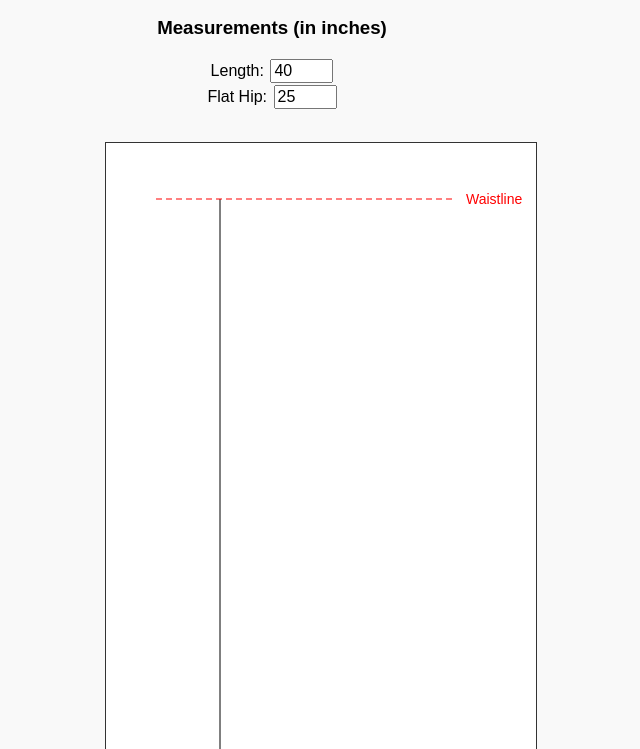
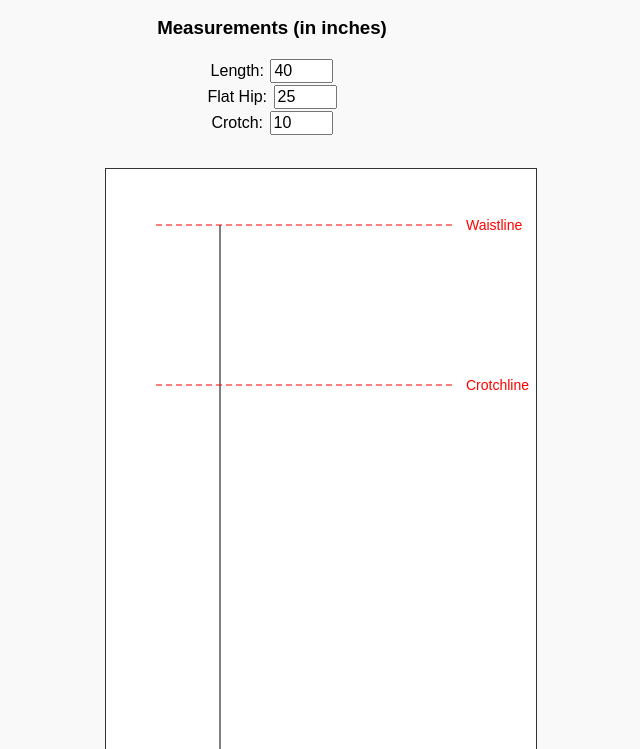
Before and after one commit to d69barrion-web/Pattern-Maker, a plain HTML site: page index.html in a window 1280 px wide. Shown: the part 51-800 px from the top of the page, without its empty margins (368-1008 px from the left). Drawn offline with Linux system fonts and the light colour scheme.

Commit message:
Update index.html

```diff
--- a/index.html
+++ b/index.html
@@ -32,7 +32,9 @@
   <p><label for="length">Length:</label>
   <input type="number" id="length" value="40" min="10" max="60"><br>
   <label for="flatHip">Flat Hip:</label>
-  <input type="number" id="flatHip" value="25" min="10" max="60"></p>
+  <input type="number" id="flatHip" value="25" min="10" max="60"><br>
+  <label for="crotch">Crotch:</label>
+  <input type="number" id="crotch" value="10" min="7" max="12"></p>
   <p></p>
   <button onclick="drawPattern()">Draw Pattern</button>
 
@@ -52,15 +54,16 @@
     function drawPattern() {
       const length = parseFloat(document.getElementById('length').value);
       const flatHip = parseFloat(document.getElementById('flatHip').value);
+      const crotch = parseFloat(document.getElementById('crotch').value);
       const totalHeight = length * scale;
       const center = ((flatHip / 8) + 4) * scale;
       const bottomY = canvas.height - 20; // offset from bottom edge
-      const waistY = bottomY - totalHeight + scale; // adjusted for -1"
+      const waistY = (bottomY - totalHeight) + scale; // adjusted for -1"
+      const crotchY = waistY + (crotch * scale); // offset from bottom edge
 
       ctx.clearRect(0, 0, canvas.width, canvas.height);
 
       // center line
-
       ctx.beginPath();
       ctx.moveTo(center, waistY);
       ctx.lineTo(center, bottomY);
@@ -70,7 +73,6 @@
       ctx.closePath();
 
       // bottom (hemline)
-
       ctx.beginPath();
       ctx.moveTo(50, bottomY);
       ctx.lineTo(300, bottomY);
@@ -96,10 +98,18 @@
       ctx.closePath();
 
       // waistline (based on length input)
-
       ctx.beginPath();
       ctx.moveTo(50, waistY);
       ctx.lineTo(350, waistY);
+      ctx.strokeStyle = "#f00";
+      ctx.setLineDash([6, 4]);
+      ctx.stroke();
+      ctx.closePath();
+
+      // crotch line
+      ctx.beginPath();
+      ctx.moveTo(50, crotchY);
+      ctx.lineTo(350, crotchY);
       ctx.strokeStyle = "#f00";
       ctx.setLineDash([6, 4]);
       ctx.stroke();
@@ -114,6 +124,7 @@
       ctx.fillText("4\" above bottom", 310, bottomY - 4 * scale + 5);
       ctx.fillStyle = "#f00";
       ctx.fillText("Waistline", 360, waistY + 5);
+      ctx.fillText("Crotchline", 360, crotchY + 5);
     }
 
     // initial draw
```
